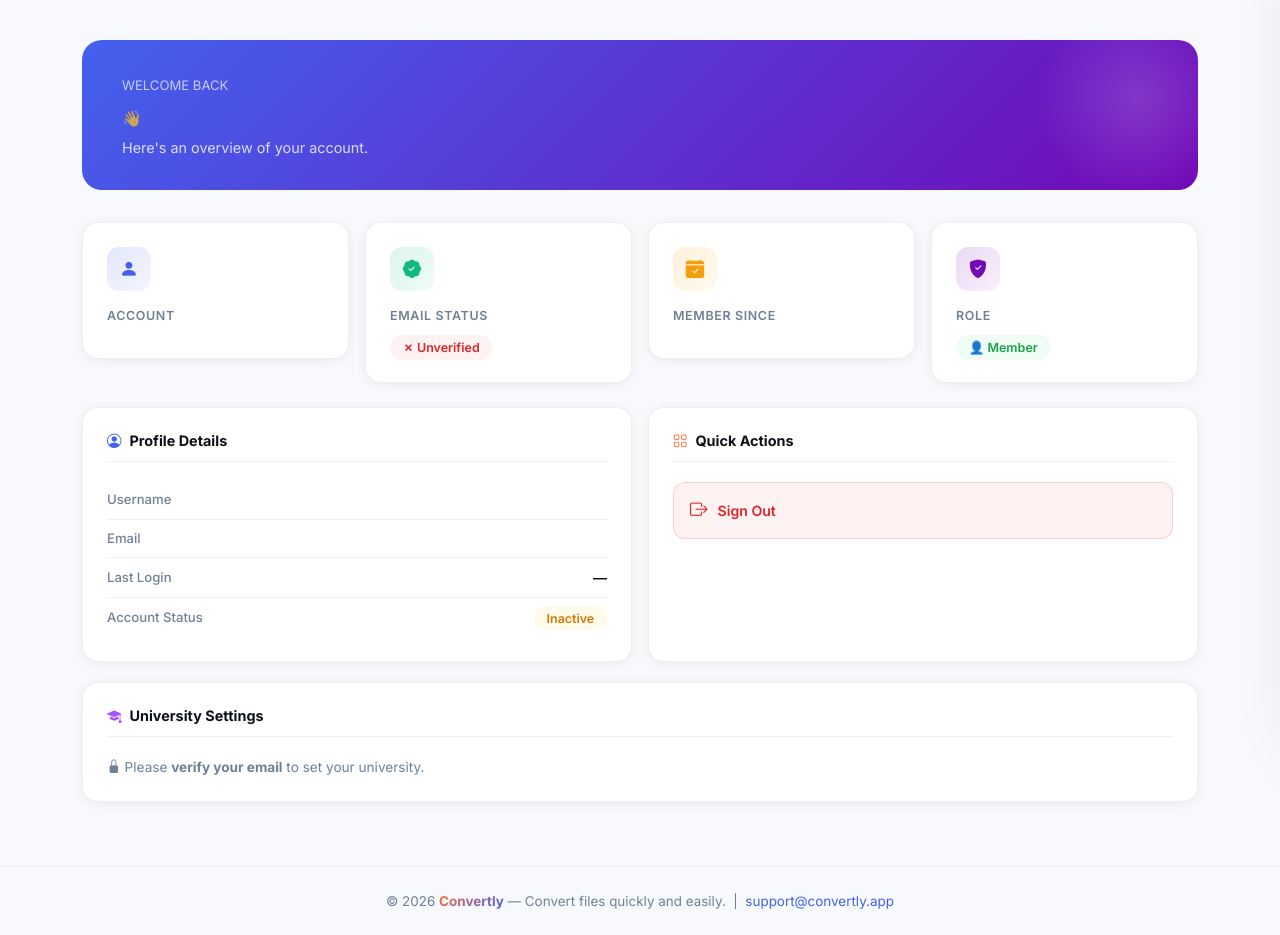
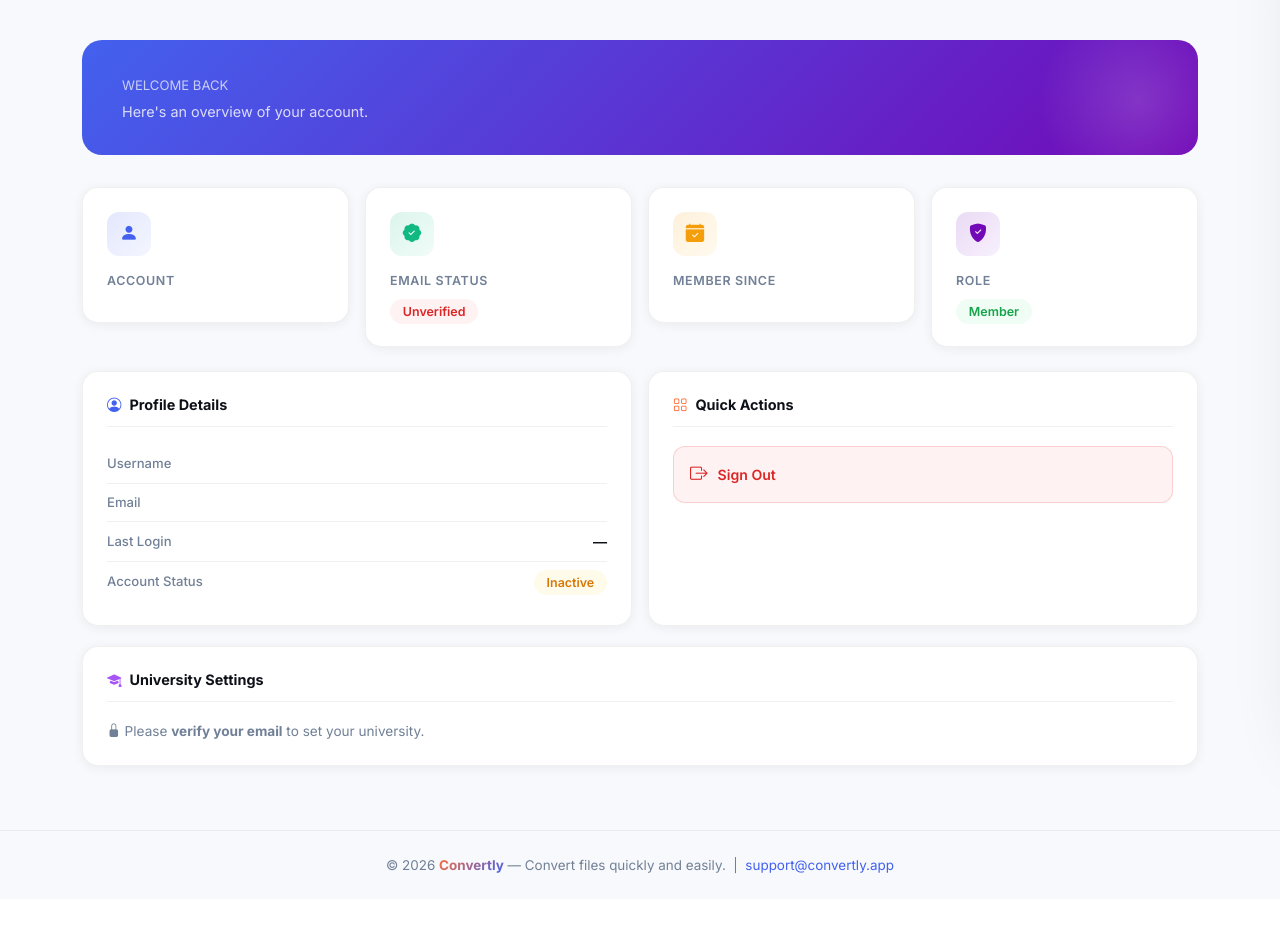
Before and after one commit to Kebinnnnn1/TestProject, a Django app: template accounts/templates/accounts/dashboard.html in a window 1280 px wide. Shown: the part 77-1012 px from the top of the page. After the commit the page ends 951 px from the top, so only its background shows below. Run offline with Django 5.2, Linux system fonts and the light colour scheme; the template is opened without the code that fills it, so the values that code supplies are empty.

Commit message:
clean: remove all emojis from templates

```diff
--- a/accounts/templates/accounts/chat_conversation.html
+++ b/accounts/templates/accounts/chat_conversation.html
@@ -211,7 +211,7 @@
     <div style="flex:1;display:flex;align-items:center;justify-content:center;">
       <p style="color:var(--text-light);font-size:0.9rem;text-align:center;">
         <i class="bi bi-chat-heart" style="font-size:2rem;display:block;margin-bottom:0.5rem;"></i>
-        No messages yet. Say hello! 👋
+        No messages yet. Say hello!
       </p>
     </div>
     {% endfor %}
--- a/accounts/templates/accounts/chat_inbox.html
+++ b/accounts/templates/accounts/chat_inbox.html
@@ -281,7 +281,7 @@
       <option value="ACT">ACT — Asian College of Technology</option>
       <option value="UV">UV — University of the Visayas</option>
     </select>
-    <button class="modal-btn" id="btnGoRandom">Find Someone 🎲</button>
+    <button class="modal-btn" id="btnGoRandom">Find Someone</button>
   </div>
 </div>
 
@@ -353,7 +353,7 @@
       alert.classList.add('show');
     } finally {
       btn.disabled = false;
-      btn.textContent = 'Find Someone 🎲';
+      btn.textContent = 'Find Someone';
     }
   });
 </script>
--- a/accounts/templates/accounts/dashboard.html
+++ b/accounts/templates/accounts/dashboard.html
@@ -179,7 +179,7 @@
 
         <div class="dash-header reveal">
             <p style="font-size:0.82rem;opacity:0.7;margin-bottom:0.2rem;">WELCOME BACK</p>
-            <h1>{{ user.username }} <span style="font-size:1rem;opacity:0.7;font-weight:500;">👋</span></h1>
+            <h1>{{ user.username }}</h1>
             <p>Here's an overview of your account.</p>
         </div>
 
@@ -203,9 +203,9 @@
                     <div class="sc-label">Email Status</div>
                     <div class="sc-value" style="font-size:1rem;">
                         {% if user.is_verified %}
-                        <span class="badge-verified">✓ Verified</span>
+                        <span class="badge-verified">Verified</span>
                         {% else %}
-                        <span class="badge-unverified">✗ Unverified</span>
+                        <span class="badge-unverified">Unverified</span>
                         {% endif %}
                     </div>
                 </div>
@@ -229,11 +229,11 @@
                     <div class="sc-label">Role</div>
                     <div class="sc-value" style="font-size:1rem;">
                         {% if user.role == 'admin' %}
-                        <span class="badge-staff">⭐ Admin</span>
+                        <span class="badge-staff">Admin</span>
                         {% elif user.role == 'moderator' %}
-                        <span class="badge-staff">🛡️ Moderator</span>
+                        <span class="badge-staff">Moderator</span>
                         {% else %}
-                        <span class="badge-active">👤 Member</span>
+                        <span class="badge-active">Member</span>
                         {% endif %}
                     </div>
                 </div>
--- a/accounts/templates/accounts/emails/verification_email.html
+++ b/accounts/templates/accounts/emails/verification_email.html
@@ -45,7 +45,7 @@
                           color: #fff; text-decoration: none; font-weight: 600;
                           font-size: 1rem; padding: 16px 40px; border-radius: 12px;
                           letter-spacing: 0.3px;">
-                                    ✅ Verify My Email
+                                    Verify My Email
                                 </a>
                             </div>
 
```
Also changed, not shown: accounts/templates/accounts/admin_dashboard.html (+10 -10 lines).
